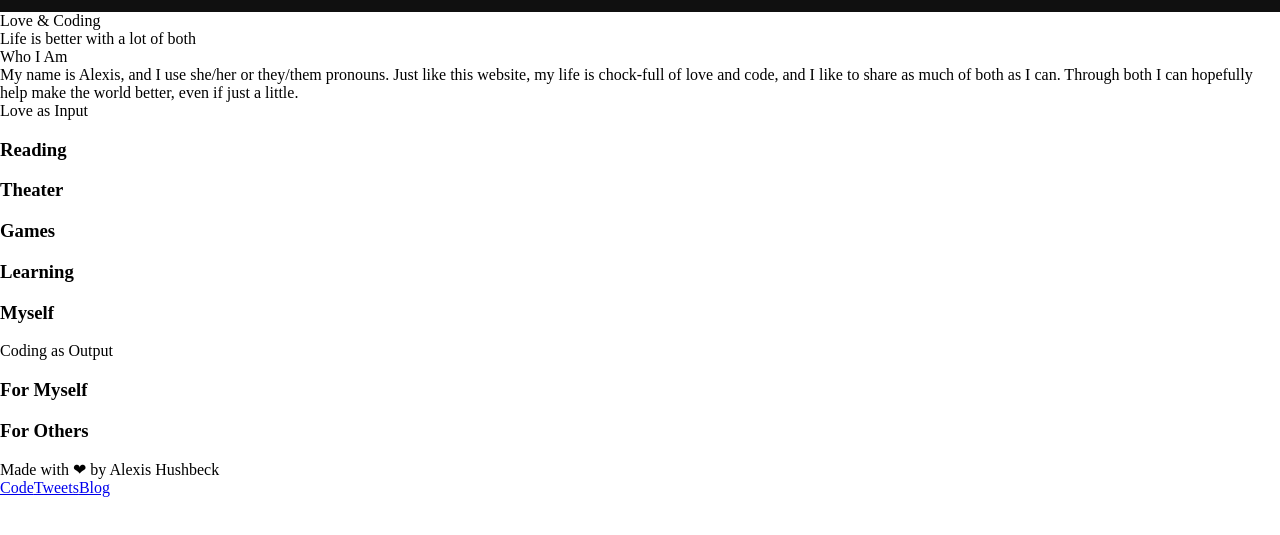
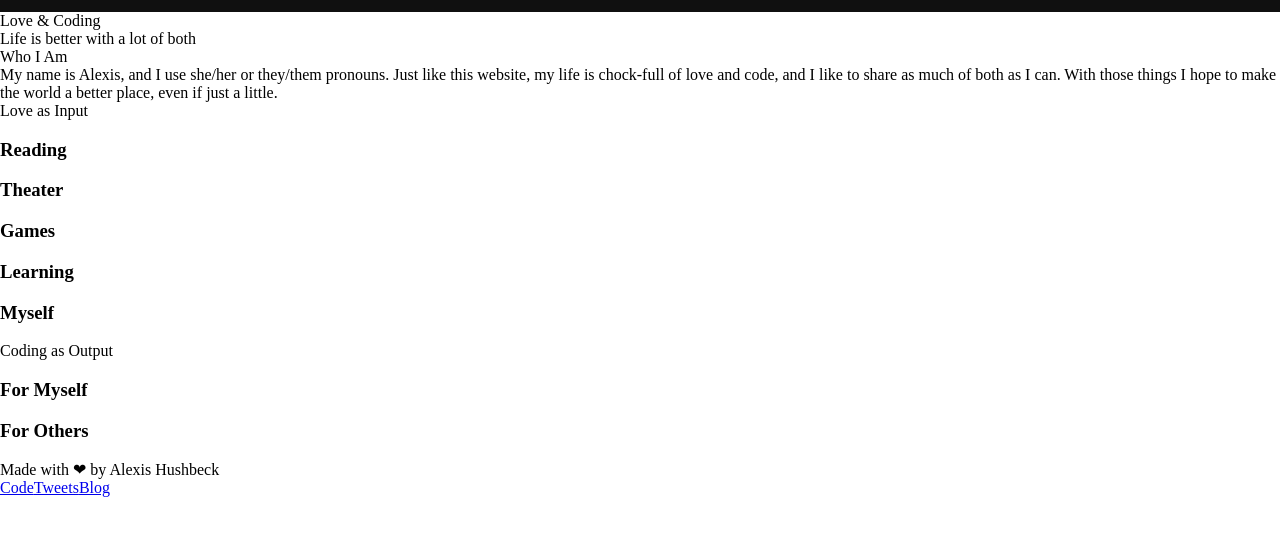
Before and after one commit to LoveAndCoding/loveandcoding.com, a website: page template.html in a window 1280 px wide. Shown: the part 55-590 px from the top of the page. Drawn offline with Linux system fonts and the light colour scheme; a web font is replaced by a local one.

Commit message:
Tweak wording on who I am section

```diff
--- a/template.html
+++ b/template.html
@@ -76,9 +76,9 @@
 				<p>
 					My name is Alexis, and I use she/her or they/them pronouns.
 					Just like this website, my life is chock-full of love and
-					code, and I like to share as much of both as I can. Through
-					both I can hopefully help make the world better, even if
-					just a little.
+					code, and I like to share as much of both as I can. With
+					those things I hope to make the world a better place, even
+					if just a little.
 				</p>
 			</section>
 			<section>
```
